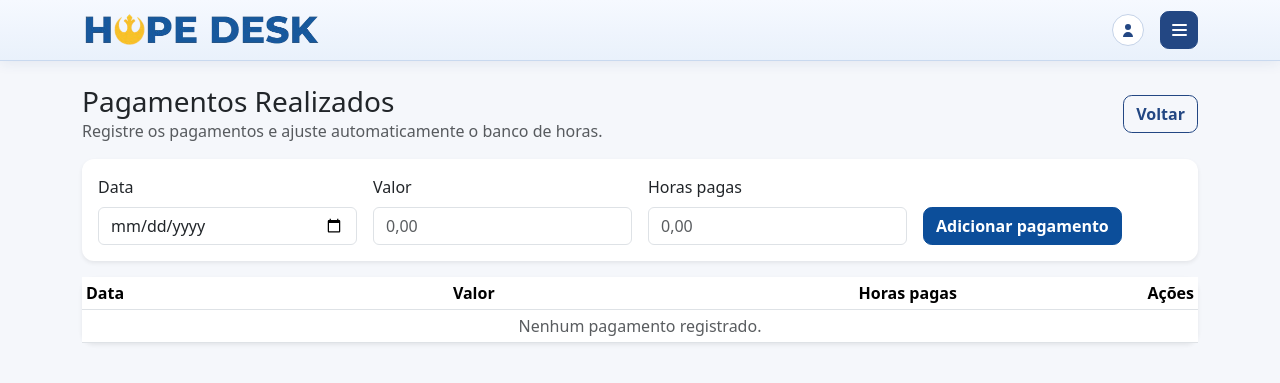
After one commit to asanchezz01/hope_desk, a Flask app: page /admin/payments in a window 1280 px wide. The commit adds this page. Shown: the top 383 px of the page. Run offline with Flask 3, Linux system fonts and the light colour scheme; the visitor is signed in with stand-in values (Sample User, id 1); data that the repository does not hold is empty; some libraries are stand-ins or nearby versions.

Commit message:
Ajustes no fechamento de relatórios de pagamento.

```diff
--- a/app.py
+++ b/app.py
@@ -112,6 +112,22 @@ class SystemModule(db.Model):
     id = db.Column(db.Integer, primary_key=True)
     name = db.Column(db.String(120), nullable=False, unique=True)
     is_active = db.Column(db.Boolean, nullable=False, default=True)
+
+
+class PaymentRecord(db.Model):
+    id = db.Column(db.Integer, primary_key=True)
+    paid_at = db.Column(db.Date, nullable=False)
+    amount = db.Column(db.Float, nullable=False, default=0.0)
+    paid_hours = db.Column(db.Float, nullable=False, default=0.0)
+    created_at = db.Column(db.DateTime, nullable=False, default=datetime.utcnow)
+
+    @property
+    def paid_hours_display(self) -> float:
+        return round(self.paid_hours, 2)
+
+    @property
+    def amount_display(self) -> float:
+        return round(self.amount, 2)
 
 
 def ensure_ticket_schema_updates() -> None:
@@ -243,7 +259,7 @@ def resolve_hours_bank_window(closing_date_raw: str, reference: datetime) -> tup
     return anchor, next_reset
 
 
-def calculate_accumulated_hours(user_id: int, role: str, reference: datetime) -> tuple[float, float, datetime, datetime]:
+def calculate_accumulated_hours(user_id: int, role: str, reference: datetime) -> tuple[float, float, float, datetime, datetime]:
     franchise_hours_raw = get_system_parameter("monthly_hours_allowance", "16")
     try:
         franchise_hours = float(franchise_hours_raw.replace(",", "."))
@@ -282,7 +298,23 @@ def calculate_accumulated_hours(user_id: int, role: str, reference: datetime) ->
     for month_hours in monthly_totals.values():
         accumulated += max(month_hours - franchise_hours, 0)
 
-    return round(accumulated, 2), round(franchise_hours, 2), cycle_start, cycle_end
+    payment_scope = PaymentRecord.query.filter(
+        PaymentRecord.paid_at >= cycle_start.date(),
+        PaymentRecord.paid_at <= reference.date(),
+    )
+    paid_hours = round(sum(payment.paid_hours for payment in payment_scope.all()), 2)
+    net_accumulated = max(accumulated - paid_hours, 0)
+
+    return round(net_accumulated, 2), paid_hours, round(franchise_hours, 2), cycle_start, cycle_end
+
+
+def calculate_paid_hours_for_month(selected_year: int, selected_month: int) -> float:
+    period_start, period_end = month_period_bounds(selected_year, selected_month)
+    payment_scope = PaymentRecord.query.filter(
+        PaymentRecord.paid_at >= period_start.date(),
+        PaymentRecord.paid_at < period_end.date(),
+    )
+    return round(sum(payment.paid_hours for payment in payment_scope.all()), 2)
 
 
 def normalize_status(status: str) -> str:
@@ -349,7 +381,7 @@ def build_services_report_rows(selected_year: int, selected_month: int, user_id:
         activity_scope = activity_scope.filter(Ticket.client_id == user_id)
 
     activities = activity_scope.all()
-    grouped: dict[int, dict] = {}
+    report_rows: list[dict] = []
     for activity in activities:
         ticket = activity.ticket
         if not ticket:
@@ -362,28 +394,44 @@ def build_services_report_rows(selected_year: int, selected_month: int, user_id:
             continue
 
         activity_end_for_period = min(activity.ended_at, period_end_display)
-        row = grouped.get(ticket.id)
-        if row is None:
-            row = {
+        technician = activity.created_by or ticket.technician
+        report_rows.append(
+            {
                 "ticket_id": ticket.id,
                 "last_activity_at": activity_end_for_period,
                 "title": ticket.title,
+                "service": activity.notes,
                 "status": normalize_status(ticket.status),
                 "client_name": ticket.client.name if ticket.client else "-",
-                "technician_name": ticket.technician.name if ticket.technician else "-",
-                "hours": 0.0,
+                "technician_name": technician.name if technician else "-",
+                "hours": round(overlap_hours, 2),
             }
-            grouped[ticket.id] = row
-
-        row["hours"] += overlap_hours
-        if activity_end_for_period > row["last_activity_at"]:
-            row["last_activity_at"] = activity_end_for_period
-
-    report_rows = sorted(grouped.values(), key=lambda item: item["last_activity_at"], reverse=True)
-    for row in report_rows:
-        row["hours"] = round(row["hours"], 2)
+        )
+
+    report_rows = sorted(report_rows, key=lambda item: item["last_activity_at"], reverse=True)
     total_hours = round(sum(row["hours"] for row in report_rows), 2)
     return report_rows, total_hours
+
+
+def calculate_external_ticket_activity_hours(selected_year: int, selected_month: int, user_id: int, role: str) -> float:
+    period_start, period_end = month_period_bounds(selected_year, selected_month)
+    ticket_year_expr = db.extract("year", Ticket.created_at)
+    ticket_month_expr = db.extract("month", Ticket.created_at)
+    activity_scope = (
+        Activity.query.join(Ticket, Activity.ticket_id == Ticket.id)
+        .filter(Activity.ended_at > period_start, Activity.started_at < period_end)
+        .filter((ticket_year_expr != selected_year) | (ticket_month_expr != selected_month))
+    )
+    if role == "client":
+        activity_scope = activity_scope.filter(Ticket.client_id == user_id)
+
+    total_hours = 0.0
+    for activity in activity_scope.all():
+        overlap_start = max(activity.started_at, period_start)
+        overlap_end = min(activity.ended_at, period_end)
+        total_hours += max((overlap_end - overlap_start).total_seconds() / 3600, 0)
+
+    return round(total_hours, 2)
 
 
 def build_activity_report(
@@ -821,6 +869,64 @@ def manage_system_modules():
     return render_template("system_modules.html", modules=modules)
 
 
+@app.route("/admin/payments", methods=["GET", "POST"])
+@login_required
+def manage_payments():
+    if not session.get("is_superuser", False):
+        flash("Apenas superuser pode acessar esta página.", "danger")
+        return redirect(url_for("dashboard"))
+
+    if request.method == "POST":
+        paid_at_raw = request.form.get("paid_at", "").strip()
+        amount_raw = request.form.get("amount", "").strip().replace(",", ".")
+        paid_hours_raw = request.form.get("paid_hours", "").strip().replace(",", ".")
+
+        try:
+            paid_at = datetime.strptime(paid_at_raw, "%Y-%m-%d").date()
+        except (TypeError, ValueError):
+            flash("Informe uma data de pagamento válida.", "danger")
+            return redirect(url_for("manage_payments"))
+
+        try:
+            amount = float(amount_raw) if amount_raw else 0.0
+            if amount < 0:
+                raise ValueError
+        except ValueError:
+            flash("Informe um valor válido para o pagamento.", "danger")
+            return redirect(url_for("manage_payments"))
+
+        try:
+            paid_hours = float(paid_hours_raw) if paid_hours_raw else 0.0
+            if paid_hours < 0:
+                raise ValueError
+        except ValueError:
+            flash("Informe a quantidade de horas pagas de forma válida.", "danger")
+            return redirect(url_for("manage_payments"))
+
+        payment = PaymentRecord(paid_at=paid_at, amount=amount, paid_hours=paid_hours)
+        db.session.add(payment)
+        db.session.commit()
+        flash("Pagamento registrado com sucesso.", "success")
+        return redirect(url_for("manage_payments"))
+
+    payments = PaymentRecord.query.order_by(PaymentRecord.paid_at.desc(), PaymentRecord.created_at.desc()).all()
+    return render_template("payments.html", payments=payments)
+
+
+@app.route("/admin/payments/<int:payment_id>/delete", methods=["POST"])
+@login_required
+def delete_payment(payment_id: int):
+    if not session.get("is_superuser", False):
+        flash("Apenas superuser pode acessar esta página.", "danger")
+        return redirect(url_for("dashboard"))
+
+    payment = PaymentRecord.query.get_or_404(payment_id)
+    db.session.delete(payment)
+    db.session.commit()
+    flash("Registro de pagamento excluído com sucesso.", "success")
+    return redirect(url_for("manage_payments"))
+
+
 @app.route("/admin/system-modules/<int:module_id>/toggle", methods=["POST"])
 @login_required
 def toggle_system_module(module_id: int):
@@ -961,6 +1067,12 @@ def dashboard():
 
     period_scope_query = scope_query.filter(year_expr == selected_year, month_expr == selected_month)
     total_hours_sum = round(sum(ticket.total_hours for ticket in period_scope_query.all()), 2)
+    external_ticket_activity_hours = calculate_external_ticket_activity_hours(
+        selected_year=selected_year,
+        selected_month=selected_month,
+        user_id=user_id,
+        role=role,
+    )
 
     tickets_query = period_scope_query
     if selected_status == "nao_concluidos":
@@ -970,11 +1082,12 @@ def dashboard():
 
     tickets = tickets_query.order_by(Ticket.created_at.desc()).all()
     tickets_hours_sum = round(sum(ticket.total_hours for ticket in tickets), 2)
-    accumulated_hours_total, monthly_hours_allowance, cycle_start, cycle_end = calculate_accumulated_hours(
+    accumulated_hours_total, _paid_hours_cycle_total, monthly_hours_allowance, cycle_start, cycle_end = calculate_accumulated_hours(
         user_id=user_id,
         role=role,
         reference=today,
     )
+    paid_hours_period_total = calculate_paid_hours_for_month(selected_year, selected_month)
 
     months = [
         (1, "Janeiro"),
@@ -1019,7 +1132,9 @@ def dashboard():
         status_filters=status_filters,
         status_meta=status_meta,
         total_hours_sum=total_hours_sum,
+        external_ticket_activity_hours=external_ticket_activity_hours,
         accumulated_hours_total=accumulated_hours_total,
+        paid_hours_total=paid_hours_period_total,
         monthly_hours_allowance=monthly_hours_allowance,
         cycle_start_label=cycle_start.strftime("%d/%m/%Y"),
         cycle_end_label=cycle_end.strftime("%d/%m/%Y"),
@@ -1215,11 +1330,12 @@ def export_services_report_pdf():
     role = session["role"]
     rows, total_hours = build_services_report_rows(selected_year, selected_month, user_id, role)
     reference = datetime.now()
-    accumulated_hours_total, monthly_hours_allowance, cycle_start, cycle_end = calculate_accumulated_hours(
+    accumulated_hours_total, _paid_hours_cycle_total, monthly_hours_allowance, cycle_start, cycle_end = calculate_accumulated_hours(
         user_id=user_id,
         role=role,
         reference=reference,
     )
+    paid_hours_period_total = calculate_paid_hours_for_month(selected_year, selected_month)
 
     company_logo = get_system_parameter("company_logo")
     company_name = get_system_parameter("company_name", "Hope Desk")
@@ -1291,11 +1407,12 @@ def export_services_report_pdf():
     ]]
 
     for row in rows:
+        service_text = f"Chamado: {row['title']}\n\n{row['service']}"
         table_data.append(
             [
                 f"#{row['ticket_id']}",
                 row["last_activity_at"].strftime("%d/%m/%Y %H:%M"),
-                Paragraph(row["title"], styles["BodyText"]),
+                Paragraph(escape(service_text).replace("\n", "<br/>"), styles["BodyText"]),
                 row["status"],
                 row["client_name"],
                 row["technician_name"],
@@ -1349,6 +1466,7 @@ def export_services_report_pdf():
         Paragraph(
             (
                 f"<b>Totais de horas no período:</b> {total_hours:.2f}<br/>"
+                f"<b>Horas pagas no período selecionado:</b> {paid_hours_period_total:.2f} h<br/>"
                 f"<b>Total acumulado no banco de horas:</b> {accumulated_hours_total:.2f} h "
                 f"(franquia mensal: {monthly_hours_allowance:.2f} h)<br/>"
                 f"<b>Ciclo do banco de horas:</b> {cycle_start.strftime('%d/%m/%Y')} "
--- a/templates/base.html
+++ b/templates/base.html
@@ -45,6 +45,7 @@
             {% if session.get('is_superuser') %}
               <a href="{{ url_for('manage_company_parameters') }}" class="top-actions-link">Parâmetros da Empresa</a>
               <a href="{{ url_for('manage_system_modules') }}" class="top-actions-link">Módulos do Sistema</a>
+              <a href="{{ url_for('manage_payments') }}" class="top-actions-link">Cadastro de Pagamentos</a>
             {% endif %}
             {% if session.get('role') == 'technician' or session.get('is_superuser') %}
               <a href="{{ url_for('manage_users') }}" class="top-actions-link">Gerenciar Usuários</a>
--- /dev/null
+++ b/templates/payments.html
@@ -0,0 +1,65 @@
+{% extends 'base.html' %}
+{% block content %}
+<div class="d-flex justify-content-between align-items-center mb-3 flex-wrap gap-2">
+  <div>
+    <h1 class="h3 mb-0">Pagamentos Realizados</h1>
+    <p class="text-muted mb-0">Registre os pagamentos e ajuste automaticamente o banco de horas.</p>
+  </div>
+  <a href="{{ url_for('dashboard') }}" class="btn btn-outline-secondary">Voltar</a>
+</div>
+
+<div class="card p-3 mb-3 border-0 shadow-sm">
+  <form method="post" class="row g-3">
+    <div class="col-12 col-md-3">
+      <label for="paid_at" class="form-label">Data</label>
+      <input id="paid_at" name="paid_at" type="date" class="form-control" required>
+    </div>
+    <div class="col-12 col-md-3">
+      <label for="amount" class="form-label">Valor</label>
+      <input id="amount" name="amount" type="text" class="form-control" placeholder="0,00" required>
+    </div>
+    <div class="col-12 col-md-3">
+      <label for="paid_hours" class="form-label">Horas pagas</label>
+      <input id="paid_hours" name="paid_hours" type="text" class="form-control" placeholder="0,00" required>
+    </div>
+    <div class="col-12 col-md-auto align-self-end">
+      <button type="submit" class="btn btn-primary">Adicionar pagamento</button>
+    </div>
+  </form>
+</div>
+
+<div class="card border-0 shadow-sm">
+  <div class="table-responsive">
+    <table class="table table-sm align-middle mb-0">
+      <thead>
+        <tr>
+          <th>Data</th>
+          <th class="text-end">Valor</th>
+          <th class="text-end">Horas pagas</th>
+          <th class="text-end">Ações</th>
+        </tr>
+      </thead>
+      <tbody>
+        {% if payments %}
+          {% for payment in payments %}
+            <tr>
+              <td>{{ payment.paid_at.strftime('%d/%m/%Y') }}</td>
+              <td class="text-end">R$ {{ '%.2f'|format(payment.amount_display) }}</td>
+              <td class="text-end">{{ '%.2f'|format(payment.paid_hours_display) }} h</td>
+              <td class="text-end">
+                <form method="post" action="{{ url_for('delete_payment', payment_id=payment.id) }}" onsubmit="return confirm('Deseja realmente excluir este registro de pagamento?');">
+                  <button type="submit" class="btn btn-sm btn-danger">Excluir</button>
+                </form>
+              </td>
+            </tr>
+          {% endfor %}
+        {% else %}
+          <tr>
+            <td colspan="4" class="text-center text-muted">Nenhum pagamento registrado.</td>
+          </tr>
+        {% endif %}
+      </tbody>
+    </table>
+  </div>
+</div>
+{% endblock %}
```
Also changed, not shown: templates/dashboard.html (+7 -5 lines).
